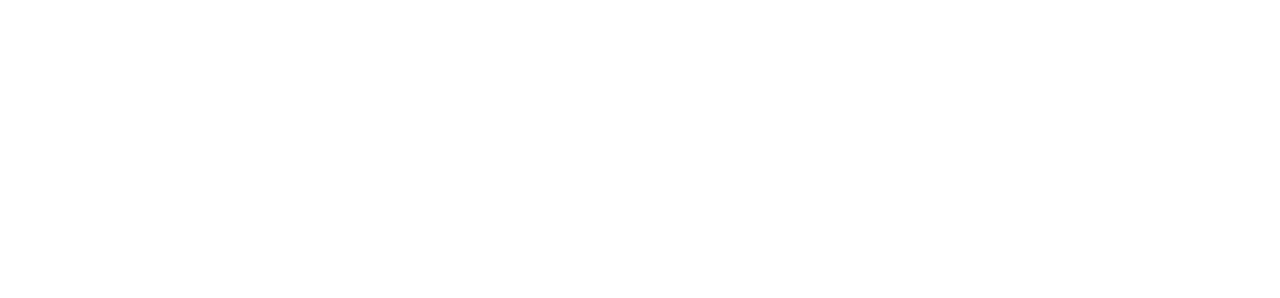
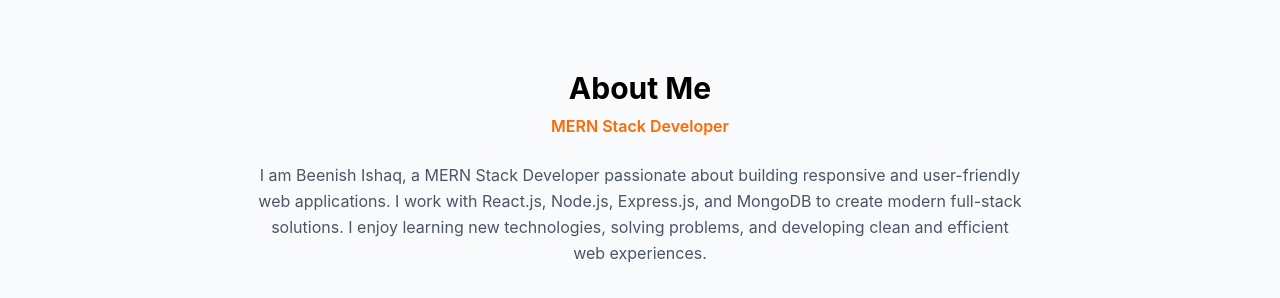
Before and after one commit to beenishishaq2026-iss/Task2-MLBench-OnePagerDesign, a React (Vite) app: page / in a window 1280 px wide. Shown: the part 3530-3828 px from the top of the page. Before the commit the page ends 3520 px from the top, so only its background shows below. Built offline with nearby package versions, Linux system fonts and the light colour scheme.

Commit message:
Add Company Biography section

```diff
--- a/src/App.jsx
+++ b/src/App.jsx
@@ -3,6 +3,7 @@ import Hero from './components/Hero'
 import Portfolio from './components/Portfolio'
 import Services from './components/Services'
 import Team from './components/Team'
+import Biography from './components/Biograpghy'
 
 function App(){
   return(
@@ -12,6 +13,7 @@ function App(){
       <Portfolio/>
       <Services/>
       <Team/>
+      <Biography/>
     </div>
   )
 }
--- /dev/null
+++ b/src/components/Biograpghy.jsx
@@ -0,0 +1,28 @@
+export default function Biography() {
+  return (
+    <section
+      id="about-section"
+      className="py-20 px-4 bg-gray-50"
+    >
+      <div className="max-w-5xl mx-auto text-center">
+
+        <h2 className="text-3xl font-bold mb-2">
+          About Me
+        </h2>
+
+        <p className="text-orange-500 font-semibold mb-6">
+          MERN Stack Developer
+        </p>
+
+        <p className="max-w-3xl mx-auto text-gray-600 leading-relaxed">
+          I am Beenish Ishaq, a MERN Stack Developer passionate about building
+          responsive and user-friendly web applications. I work with React.js,
+          Node.js, Express.js, and MongoDB to create modern full-stack solutions.
+          I enjoy learning new technologies, solving problems, and developing
+          clean and efficient web experiences.
+        </p>
+
+      </div>
+    </section>
+  );
+}
```
